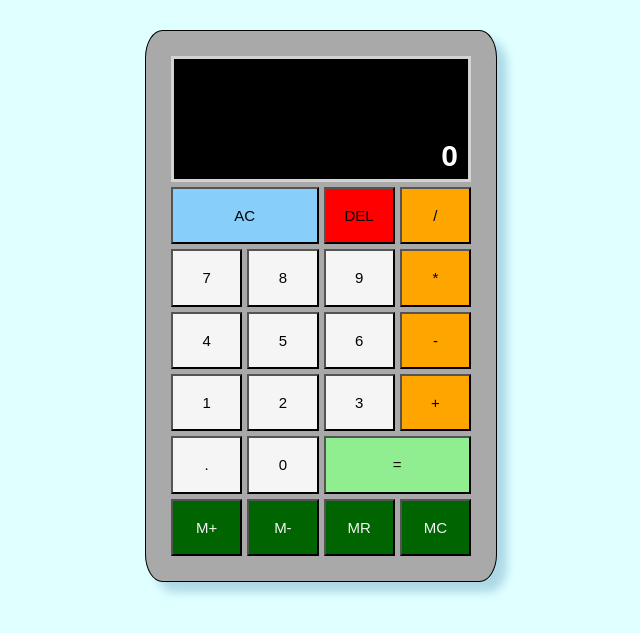
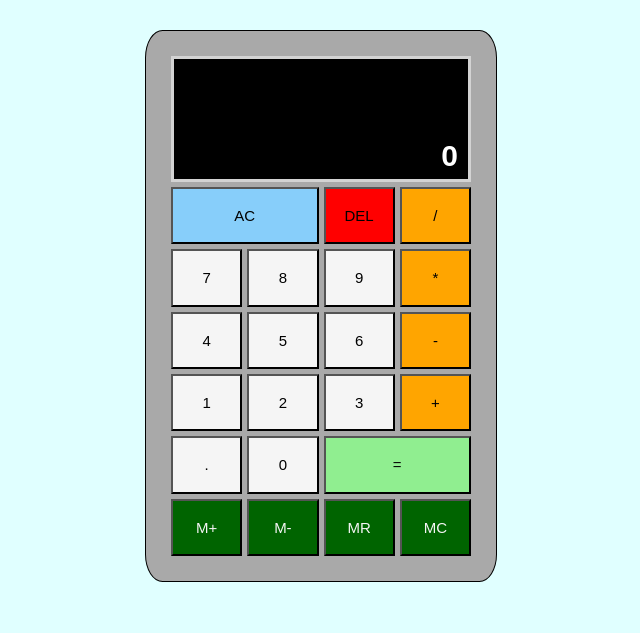
Before and after one commit to AaronAWB/calculator, a plain HTML site: page index.html in a window 1280 px wide. Shown: the part 95-728 px from the top of the page, without its empty margins (319-959 px from the left). Drawn offline with Linux system fonts and the light colour scheme.

```diff
--- a/styles.css
+++ b/styles.css
@@ -25,7 +25,7 @@ H1 {
     background-color: darkgray;
     border-radius: 5%;
     border: solid black 1px;
-    box-shadow: 10px 10px 10px lightblue;;
+    box-shadow: 10px 10px px lightblue;;
 }
 
 .calculator-grid {
```
Also changed, not shown: 1 other file.
